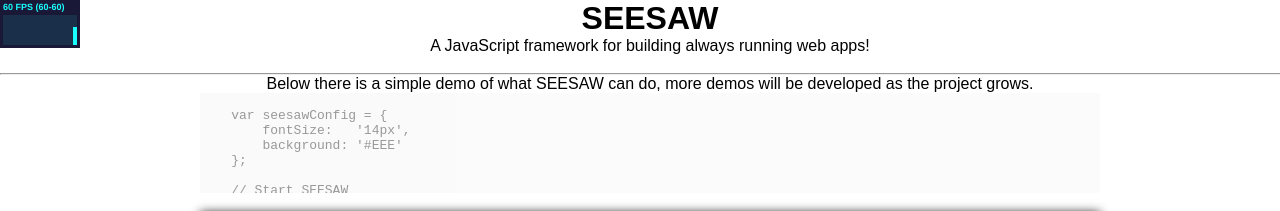
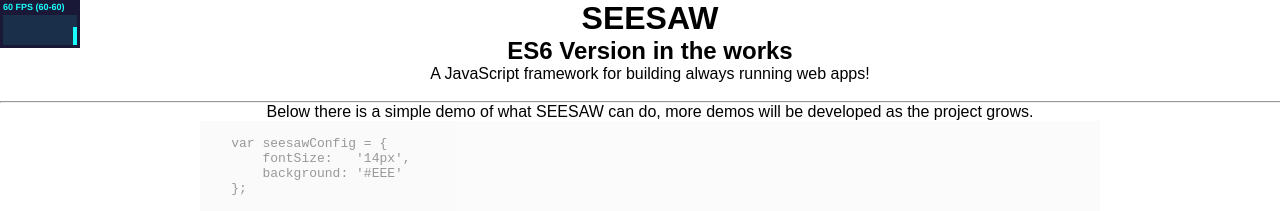
Before and after one commit to cajogos/seesaw, a plain HTML site: page index.html in a window 1280 px wide. Shown: the top 211 px of the page. Drawn offline with Linux system fonts and the light colour scheme.

Commit message:
Added a message for ES6 version

```diff
--- a/index.html
+++ b/index.html
@@ -21,6 +21,8 @@
 <body>
 <div class="container">
     <h1>SEESAW</h1>
+
+    <h2>ES6 Version in the works</h2>
 
     <p>A JavaScript framework for building always running web apps!</p>
     <br/>
--- /dev/null
+++ b/seesaw/classes/Seesaw.js
@@ -0,0 +1,4 @@
+class Seesaw
+{
+
+}
```
